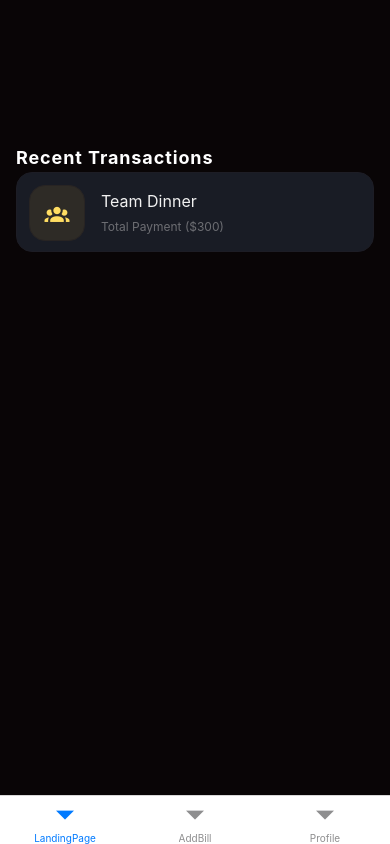
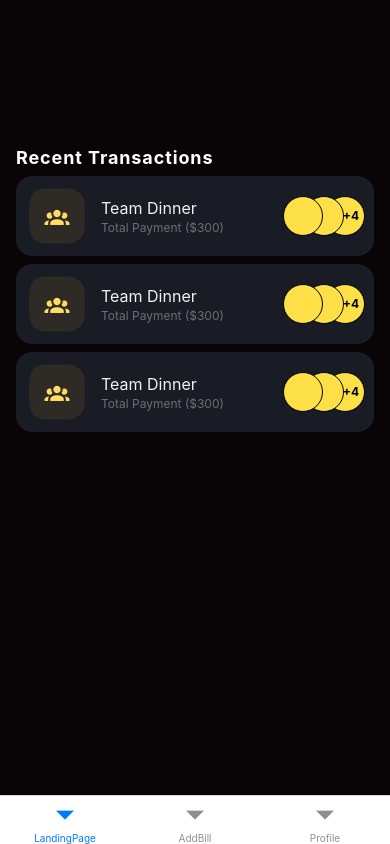
Before and after one commit to m7adeel/Splitkar, a React Native app: screen /LandingPage in a window 390 px wide. Built offline with nearby package versions, Linux system fonts and the light colour scheme.

Commit message:
add: transaction history

```diff
--- a/src/components/Avatar.js
+++ b/src/components/Avatar.js
@@ -1,8 +1,17 @@
 import { View, Text } from 'react-native'
 import React from 'react'
 
-export default function Avatar() {
+export default function Avatar({url, children}) {
+  if(children) {
+    return (
+      <View className="rounded-full h-10 w-10 bg-yellow-300 border border-black overflow-hidden">
+        {children}
+      </View>
+    )
+  }
+
   return (
-    <View></View>
+    <View className="rounded-full h-10 w-10 bg-yellow-300 border border-black overflow-hidden">
+    </View>
   )
 }
--- a/src/components/AvatarList.js
+++ b/src/components/AvatarList.js
@@ -4,10 +4,46 @@ import React from 'react'
 // Components
 import Avatar from './Avatar'
 
-export default function AvatarList({list}) {
+
+/**
+ * This Component will show a list of Avatars overlapped on each other
+ * Maximum number of avatars to show is maxAvatarsToShow
+ * Other will be shown as a +{remaining} text
+ *
+ * @param {[]string} list - List of people
+ * @param {number} maxAvatarsToShow - Maximum number of avatars to show
+ *
+ * @returns AvatarList component
+ */
+export default function AvatarList({list, maxAvatarsToShow=2}) {
+  const avatars = [
+    {source: null},
+    {source: null},
+    {source: null},
+    {source: null},
+    {source: null},
+    {source: null},
+  ]
+
+  const remainingAvatars = avatars.length - maxAvatarsToShow;
   return (
-    <View>
-      <Text>AvatarList</Text>
+    <View className="flex flex-row-reverse">
+      {remainingAvatars > 0 && (
+        <View style={{  }}>
+          <Avatar>
+            <View className="flex h-full w-full items-center justify-center">
+            <Text className="font-bold ml-3 text-xs">+{remainingAvatars}</Text>
+            </View>
+          </Avatar>
+        </View>
+      )}
+      {avatars.slice(0, maxAvatarsToShow).map((avatar, index) => (
+        <View key={index} style={[{ marginRight: -19 }]}>
+          <Avatar />
+        </View>
+      ))}
+
+
     </View>
   )
 }
--- a/src/components/Transaction.js
+++ b/src/components/Transaction.js
@@ -3,6 +3,9 @@ import React from 'react'
 
 // Icons
 import { MaterialCommunityIcons } from '@expo/vector-icons';
+
+// Components
+import AvatarList from './AvatarList'
 
 /**
  * @param {string} title - Title of the transaction
@@ -14,13 +17,16 @@ import { MaterialCommunityIcons } from '@expo/vector-icons';
  */
 export default function Transaction({title, amount, date, people}) {
   return (
-    <View className="w-full border border-[#1D1D25] rounded-2xl bg-[#191c25] h-20 p-3 flex flex-row">
+    <View className="w-full border border-[#1D1D25] rounded-2xl bg-[#191c25] h-20 p-3 flex flex-row items-center justify-between my-1">
       <View className="bg-[#2e2b26] h-14 w-14 rounded-2xl border border-[#282423] flex items-center justify-center">
         <MaterialCommunityIcons name="account-group" size={25} color="#ffdd62"/>
       </View>
-      <View className="flex flex-col mx-4 my-1 justify-between">
+      <View className="flex flex-col mx-4 my-1 justify-between w-1/2">
         <Text className="text-[#f1f1f1] text-base">Team Dinner</Text>
         <Text className="text-[#6d6e73] text-xs">Total Payment ($300)</Text>
+      </View>
+      <View>
+        <AvatarList />
       </View>
     </View>
   )
--- a/src/components/TransactionHistory.js
+++ b/src/components/TransactionHistory.js
@@ -10,6 +10,8 @@ export default function TransactionHistory() {
     <View className="p-2">
       <Text className="text-lg text-white font-bold tracking-wider">Recent Transactions</Text>
       <Transaction />
+      <Transaction />
+      <Transaction />
     </View>
   )
 }
```
